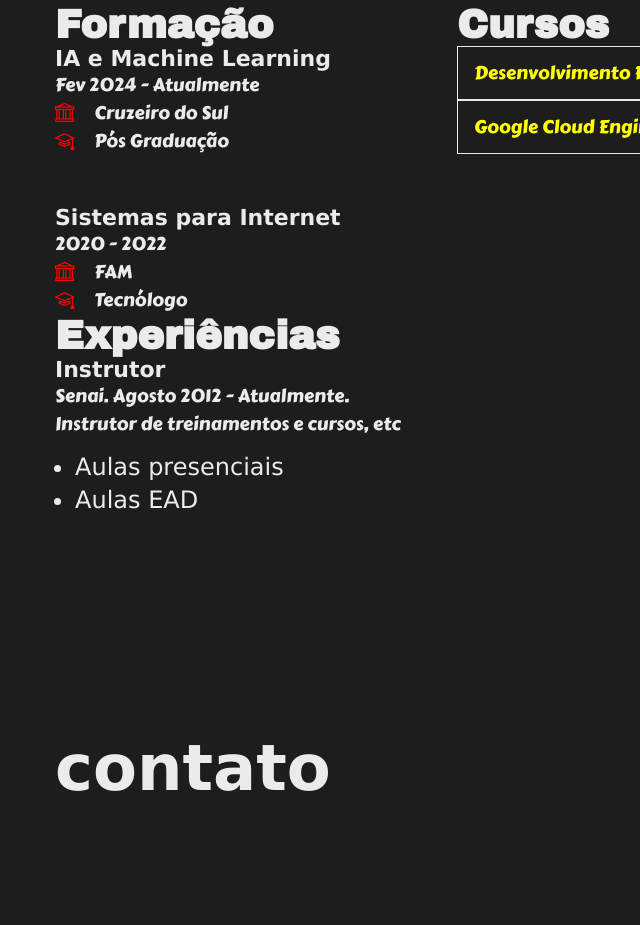
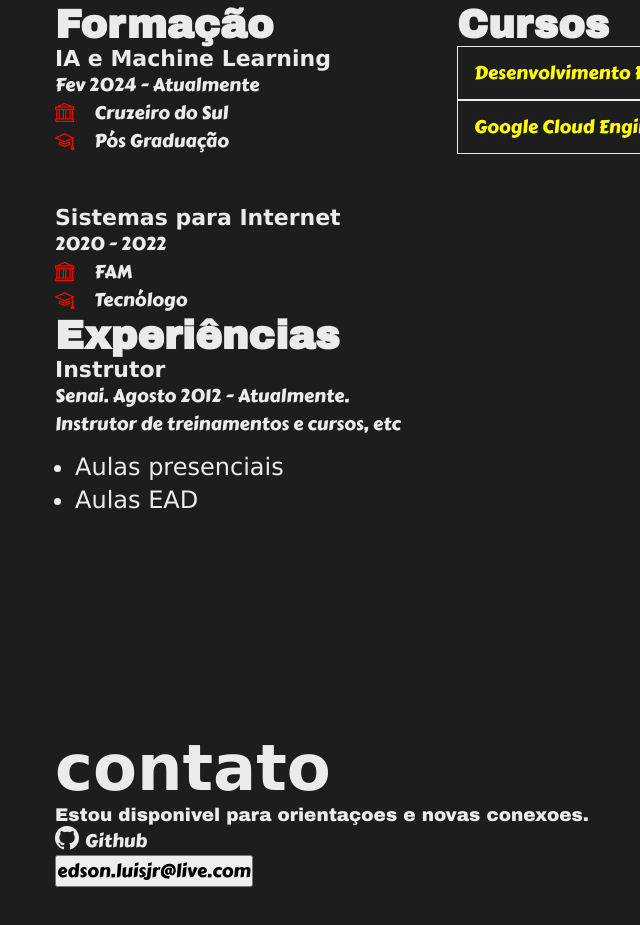
Before and after one commit to juniorlus/edson-luis, a plain HTML site: page index.html in a window 1280 px wide. Shown: the part 3394-4319 px from the top of the page, without its empty margins (41-681 px from the left). Before the commit the page ends 4263 px from the top, so only its background shows below. Drawn offline with nearby package versions, Linux system fonts and the light colour scheme; a web font is replaced by a local one.

Commit message:
09/11/2410:30
09/11/2410:30

```diff
--- a/index.html
+++ b/index.html
@@ -394,7 +394,24 @@
     </section> <!-- Fim Sobre -->
 
     <section id="contato" class="contato">
+
         <h2> contato </h2>
+        <p> Estou disponivel para orientaçoes e novas conexoes.</p>
+        <ul class="menu menu-social">
+        <li>
+            <a href="https://github.com/juniorlus" target="_blank" class="menu-link">
+                <i class="menu-icon bi bi-github"></i>
+                <span> Github </span>
+            </a>
+        </li>
+    </ul> <!--  fim menu social -->
+    <!-- e-mail -->
+    <a href=" mailto: junior.luisjr@live.com"> <!-- ir para o email -->
+        <button>
+            <span> edson.luisjr@live.com </span>
+        </button>
+
+    </a>
     </section>
 
     <!-- AOS JS -->
```
